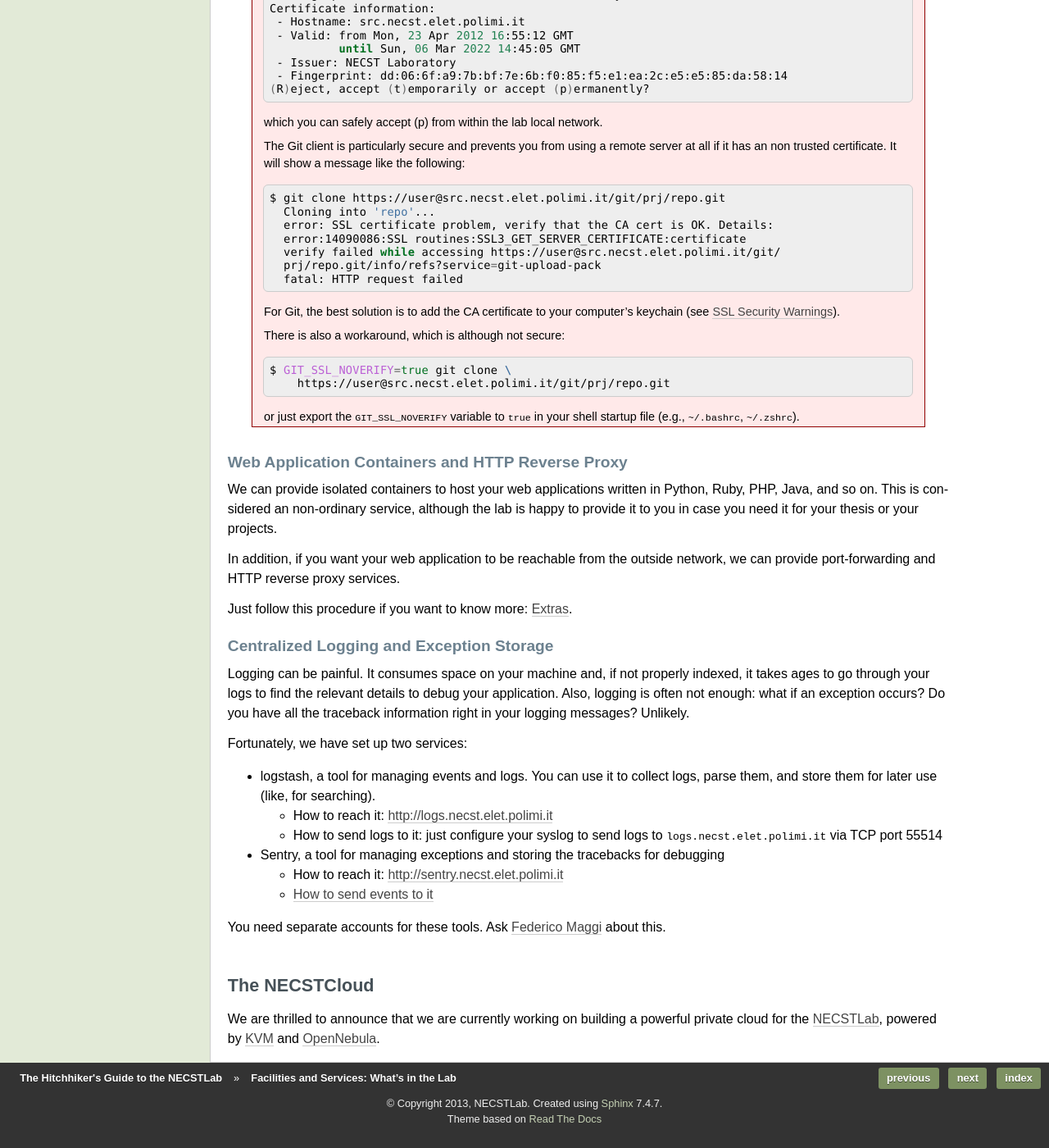
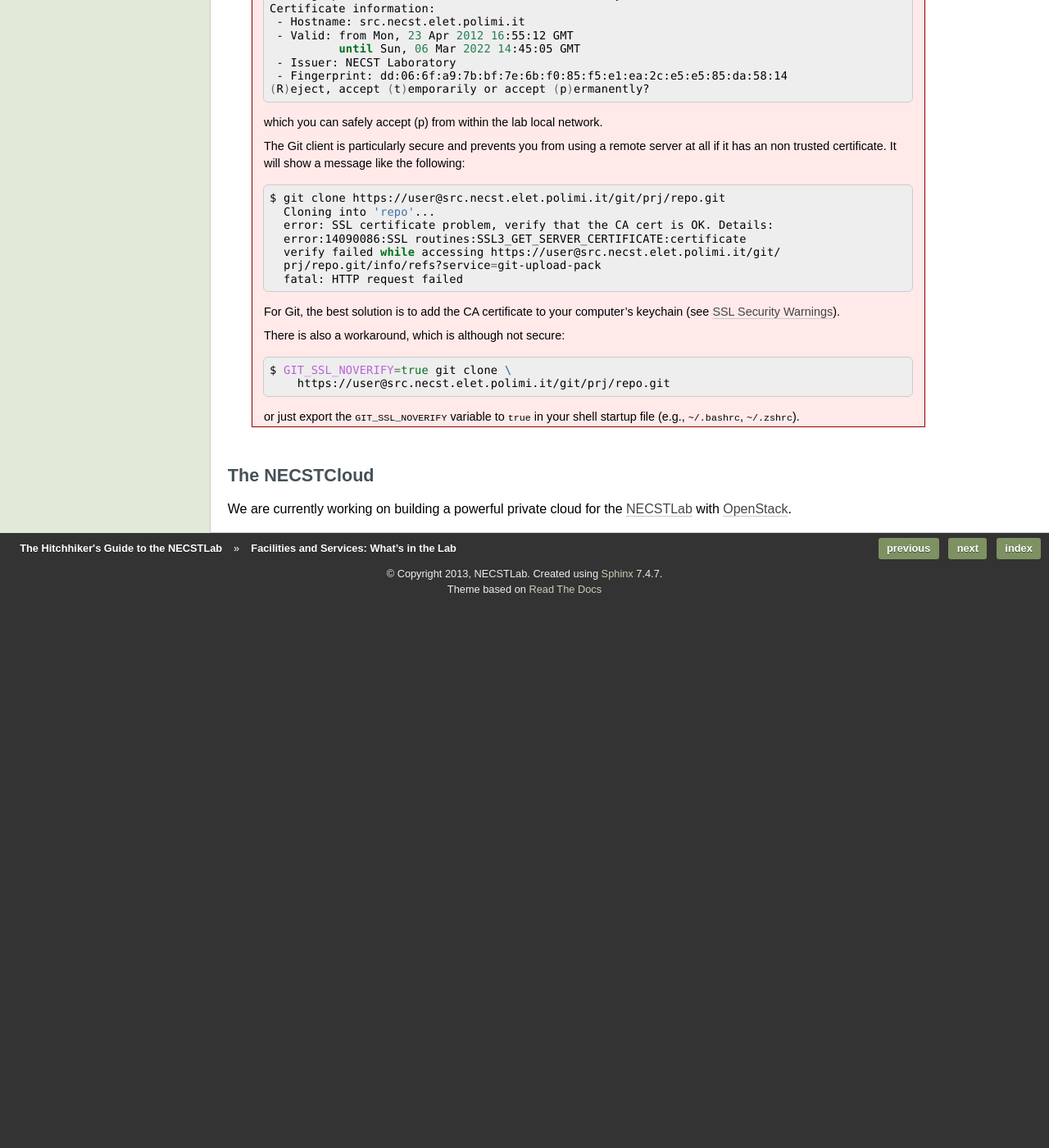
Before and after one commit to necst/necst-guide, a Sphinx documentation site: the page built from source/content/facilities.rst, in a window 1280 px wide and 1400 px high, scrolled down 6852 px. Shown: the whole window at 82% size. Built offline with Sphinx 7.4.7, drawn with Linux system fonts in a browser that asks for light colours; formulas are drawn with MathJax 3; after the commit the page ends 7606 px from its top, so only the background shows below that; some of the changed text lies outside the part shown.

```diff
--- a/source/content/definitions.rst
+++ b/source/content/definitions.rst
@@ -34,6 +34,9 @@
 .. _Gianluca Durelli: http://www.deib.polimi.it/personale/motorericerca/dettaglio.php?id_persona=1547&idlang=eng
 .. _Filippo Sironi: http://www.deib.polimi.it/personale/motorericerca/dettaglio.php?id_persona=1228&idlang=eng
 .. _Riccardo Cattaneo: http://www.deib.polimi.it/personale/motorericerca/dettaglio.php?id_persona=1476&idlang=eng
+.. _Davide Quarta: http://www.deib.polimi.it/personale/motorericerca/dettaglio.php?id_persona=1875&idlang=eng
+.. _Mario Polino: http://www.deib.polimi.it/personale/motorericerca/dettaglio.php?id_persona=1873&idlang=eng
+.. _Michele Carminati: http://www.deib.polimi.it/personale/motorericerca/dettaglio.php?id_persona=1872&idlang=eng
 
 .. _NECSTLab: http://necst.it
 .. _necst ml: mailto:necst@elet.polimi.it
--- a/source/content/facilities.rst
+++ b/source/content/facilities.rst
@@ -185,7 +185,7 @@ We have an internal DNS server, :kbd:`192.168.42.254`, which provides two functi
 Registring DNS Names
 ^^^^^^^^^^^^^^^^^^^^
 
-Should you need to register your :kbd:`<myname>.necst.elet.polimi.it`, just send an email to `Federico Maggi`_ at `fede@maggi.cc <mailto:fede@maggi.cc?subject=[NECSTLab]%2-DNS%20name%20request>`_
+Should you need to register your :kbd:`<myname>.necst.it`, just send an email to `Federico Maggi`_ at `fede@maggi.cc <mailto:fede@maggi.cc?subject=[NECSTLab]%2-DNS%20name%20request>`_
 
 Linux Shell
 ~~~~~~~~~~~
@@ -343,35 +343,7 @@ You can host your code in two places:
    or just export the :kbd:`GIT_SSL_NOVERIFY` variable to :kbd:`true` in your shell startup file (e.g., :kbd:`~/.bashrc`, :kbd:`~/.zshrc`).
 
 
-Web Application Containers and HTTP Reverse Proxy
-~~~~~~~~~~~~~~~~~~~~~~~~~~~~~~~~~~~~~~~~~~~~~~~~~
-
-We can provide isolated containers to host your web applications written in Python, Ruby, PHP, Java, and so on. This is considered an non-ordinary service, although the lab is happy to provide it to you in case you need it for your thesis or your projects.
-
-In addition, if you want your web application to be reachable from the outside network, we can provide port-forwarding and HTTP reverse proxy services.
-
-Just follow this procedure if you want to know more: :ref:`extras`.
-
-Centralized Logging and Exception Storage
-~~~~~~~~~~~~~~~~~~~~~~~~~~~~~~~~~~~~~~~~~
-
-Logging can be painful. It consumes space on your machine and, if not properly indexed, it takes ages to go through your logs to find the relevant details to debug your application. Also, logging is often not enough: what if an exception occurs? Do you have all the traceback information right in your logging messages? Unlikely.
-
-Fortunately, we have set up two services:
-
-* logstash, a tool for managing events and logs. You can use it to collect logs, parse them, and store them for later use (like, for searching).
-
-  * How to reach it: http://logs.necst.elet.polimi.it
-  * How to send logs to it: just configure your syslog to send logs to :kbd:`logs.necst.elet.polimi.it` via TCP port 55514
-
-* Sentry, a tool for managing exceptions and storing the tracebacks for debugging
-
-  * How to reach it: http://sentry.necst.elet.polimi.it
-  * `How to send events to it <http://sentry.readthedocs.org/en/latest/client/index.html>`_
-
-You need separate accounts for these tools. Ask `Federico Maggi`_ about this.
-
 The NECSTCloud
 --------------
 
-We are thrilled to announce that we are currently working on building a powerful private cloud for the `NECSTLab`_, powered by `KVM <http://www.linux-kvm.org/>`_ and `OpenNebula <http://opennebula.org/>`_.
+We are currently working on building a powerful private cloud for the `NECSTLab`_ with `OpenStack <http://openstack.org/>`_.
--- a/source/content/roles.rst
+++ b/source/content/roles.rst
@@ -130,6 +130,8 @@ PhD students in the NECSTLab work on a 3 to 4-years research project and in plen
 * `Gianluca Durelli`_
 * `Alessandro Nacci`_
 * `Filippo Sironi`_
+* `Michele Carminati`_
+* `Mario Polino`_
 
 .. _ras:
 
@@ -155,6 +157,7 @@ Temporary Researchers
 Temporary researchers have been hired by a professor to work on one or more research project. You can recognize them because they work hard, and party harder. They could be involved in teaching activities.
 
 * `Alessandro Frossi`_
+* `Davide Quarta`_
 
 .. _faculty-members:
 
```
Also changed, not shown: 2 other files.
